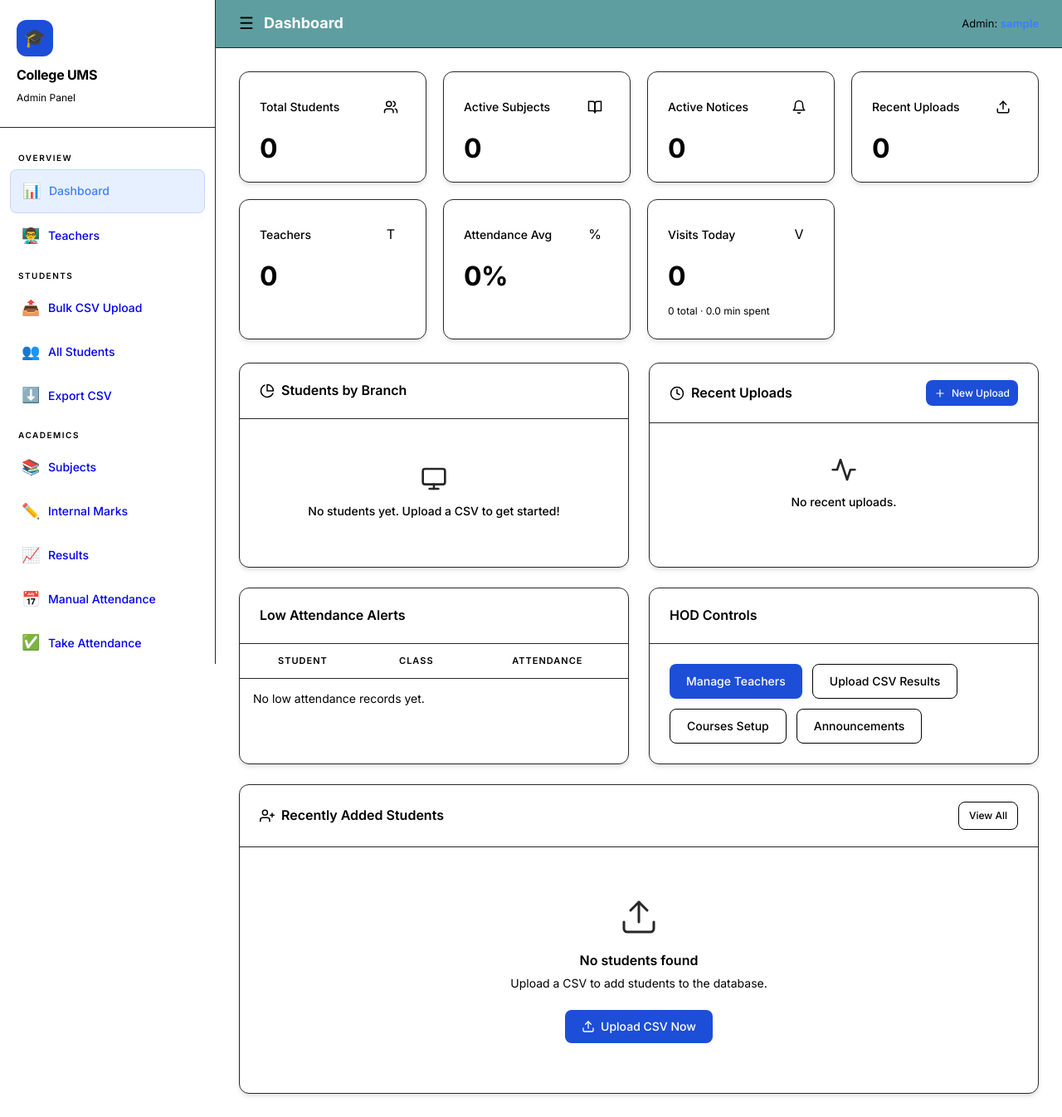
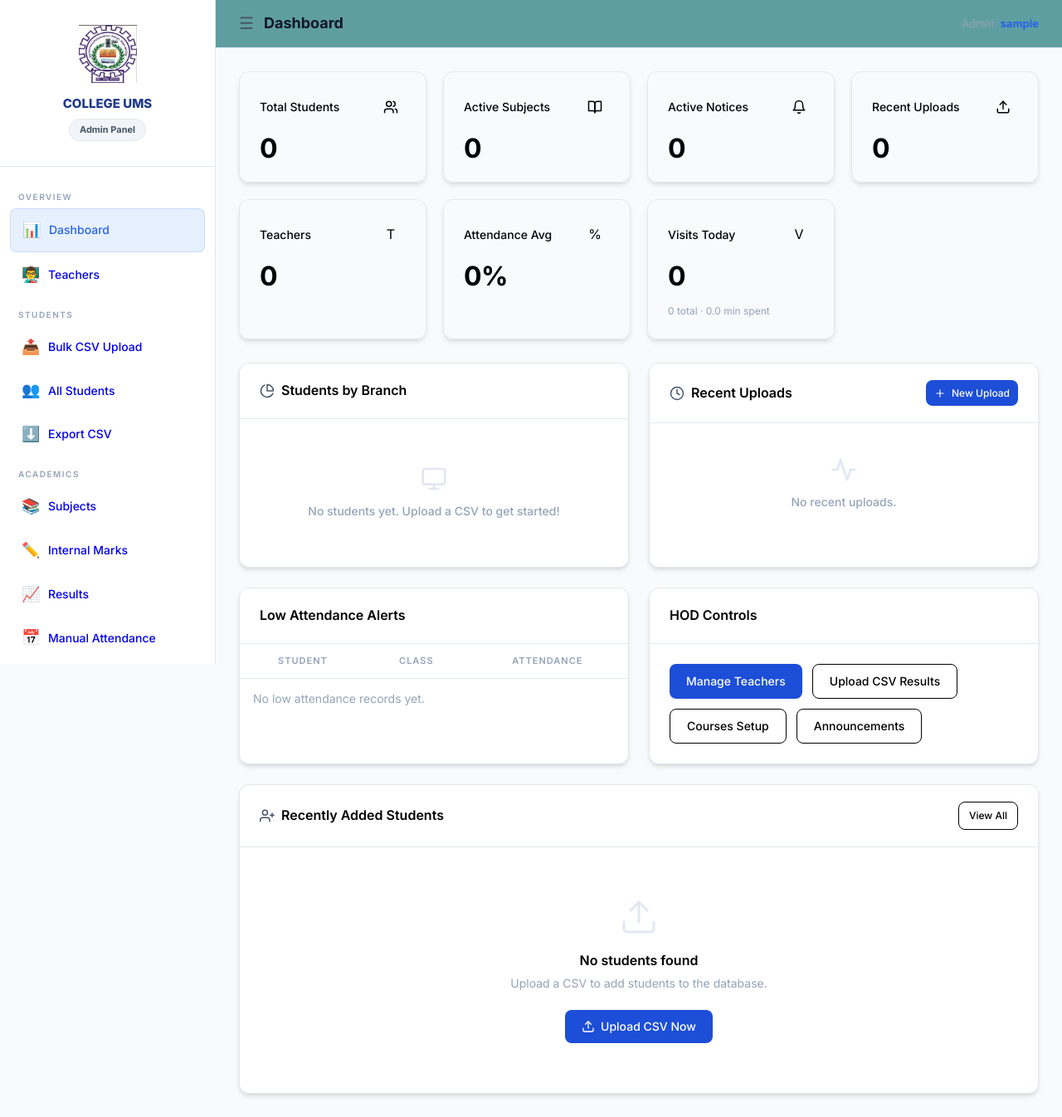
Before and after one commit to Kundan-Maurya-0102/college_ums, a Django app: page /admin-panel/ in a window 1280 px wide. Shown: the whole page at 83% size. Run offline with Django 4.2, Linux system fonts and the light colour scheme; the visitor is signed in with stand-in values (Sample User, id 1); data comes from the database, SQL or seed files in the repository; data that the repository does not hold is empty.

Commit message:
Update branding with GP Tekari logo and add announcement banner

```diff
--- a/static/css/style.css
+++ b/static/css/style.css
@@ -6,29 +6,27 @@
 @import url('https://fonts.googleapis.com/css2?family=Inter:wght@300;400;500;600;700;800&display=swap');
 
 :root {
-  /* --bg-primary: #09090b;
-  --bg-secondary: #09090b;
-  --bg-card: #09090b; */
-  --bg-card-hover: #adadba;
-  --border-color: #27272a;
-  --border-glow: #3f3f46;
+  --bg-primary: #f8fafc;
+  --bg-secondary: #ffffff;
+  --bg-card: #ffffff;
+  --bg-card-hover: #f1f5f9;
+  --border-color: #e2e8f0;
+  --border-glow: #cbd5e1;
 
-  --accent-blue: #3b82f6;
-  --accent-purple: #8b5cf6;
-  --accent-cyan: #06b6d4;
-  --accent-green: #10b981;
-  --accent-yellow: #f59e0b;
-  --accent-red: #ef4444;
-  --accent-orange: #f97316;
+  --accent-blue: #2563eb;
+  --accent-purple: #4f46e5;
+  --accent-cyan: #0891b2;
+  --accent-green: #16a34a;
+  --accent-yellow: #ca8a04;
+  --accent-red: #dc2626;
+  --accent-orange: #ea580c;
 
-  --gradient-blue: linear-gradient(135deg, #3b82f6, #8b5cf6);
-  --gradient-green: linear-gradient(135deg, #10b981, #3b82f6);
-  --gradient-orange: linear-gradient(135deg, #f97316, #f59e0b);
-  --gradient-red: linear-gradient(135deg, #ef4444, #f97316);
+  --gradient-blue: linear-gradient(135deg, #1e40af, #4f46e5);
+  --gradient-green: linear-gradient(135deg, #16a34a, #15803d);
 
-  --text-primary: #fafafa;
-  /* --text-secondary: #a1a1aa; */
-  /* --text-muted: #71717a; */
+  --text-primary: #0f172a;
+  --text-secondary: #475569;
+  --text-muted: #94a3b8;
 
   --sidebar-width: 260px;
   --transition: all 0.2s cubic-bezier(0.4, 0, 0.2, 1);
@@ -99,33 +97,42 @@ body {
 }
 
 .sidebar-brand {
-  padding: 24px 20px;
+  padding: 30px 20px;
   border-bottom: 1px solid var(--border-color);
-  background-color: white;
+  background-color: #ffffff;
+  display: flex;
+  flex-direction: column;
+  align-items: center;
+  text-align: center;
 }
 
 .sidebar-brand-icon {
-  width: 44px;
-  height: 44px;
-  background: #1d4ed8;
-  border-radius: 12px;
+  width: 70px;
+  height: 70px;
+  background: transparent;
   display: flex;
   align-items: center;
   justify-content: center;
-  font-size: 22px;
-  margin-bottom: 10px;
+  margin-bottom: 15px;
 }
 
 .sidebar-brand h2 {
-  font-size: 16px;
-  font-weight: 700;
-  /* color: var(--text-primary); */
-  letter-spacing: -0.3px;
+  font-size: 15px;
+  font-weight: 800;
+  color: #1e3a8a;
+  line-height: 1.3;
+  margin-bottom: 8px;
+  text-transform: uppercase;
 }
 
-.sidebar-brand span {
-  font-size: 12px;
-  color: var(--text-muted);
+.portal-badge {
+  font-size: 11px;
+  font-weight: 700;
+  background: #f1f5f9;
+  color: #475569;
+  padding: 4px 12px;
+  border-radius: 20px;
+  border: 1px solid #e2e8f0;
 }
 
 .sidebar-nav {
--- a/templates/base.html
+++ b/templates/base.html
@@ -14,9 +14,11 @@
   <!-- SIDEBAR -->
   <aside class="sidebar" id="sidebar">
     <div class="sidebar-brand">
-      <div class="sidebar-brand-icon">🎓</div>
+      <div class="sidebar-brand-icon">
+        <img src="{% static 'images/college_logo.jpg' %}" alt="Logo" style="width: 100%; height: 100%; object-fit: contain;">
+      </div>
       <h2>{{ COLLEGE_NAME }}</h2>
-      <span>{% if request.user.facultyprofile and not request.user.is_superuser %}Teacher Panel{% else %}Admin Panel{% endif %}</span>
+      <span class="portal-badge">{% if request.user.facultyprofile and not request.user.is_superuser %}Teacher Panel{% else %}Admin Panel{% endif %}</span>
     </div>
 
     <nav class="sidebar-nav">
--- a/templates/student/login.html
+++ b/templates/student/login.html
@@ -16,7 +16,7 @@
 
   <div class="login-card fade-in-up">
     <div class="login-logo">
-      <div class="login-logo-icon">🎓</div>
+      <img src="{% static 'images/college_logo.jpg' %}" alt="Logo" style="width: 80px; height: 80px; margin-bottom: 15px; object-fit: contain;">
       <h1>{{ COLLEGE_NAME }}</h1>
       <p>University Management System</p>
     </div>
```
Also changed, not shown: other parts of static/css/style.css (+57 -6 lines), templates/student/dashboard.html (+16 -0 lines), static/images/college_logo.jpg (added).
